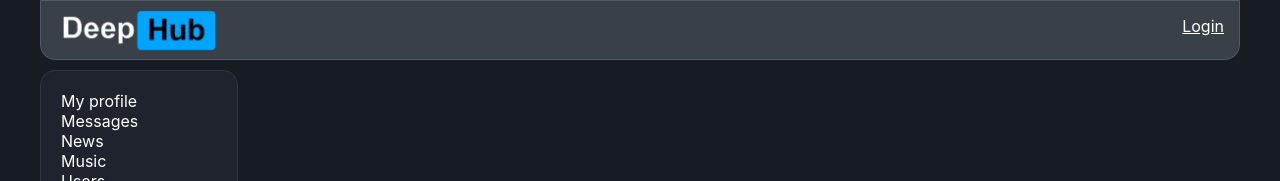
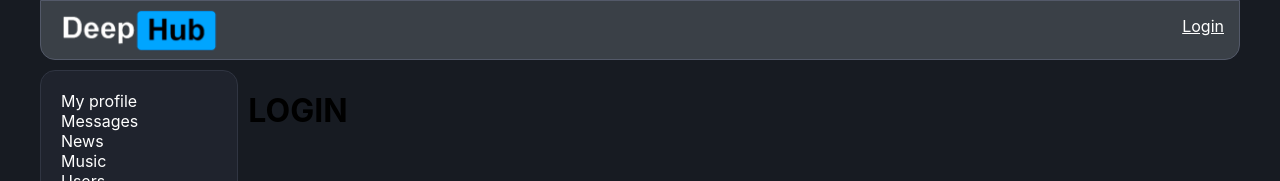
Before and after one commit to hhormax/DeepHub, a React (Create React App) app: page /login in a window 1280 px wide. Shown: the top 181 px of the page. Built offline with nearby package versions, Linux system fonts and the light colour scheme; no server answers.

Commit message:
add navigate component

```diff
--- a/src/App.js
+++ b/src/App.js
@@ -11,6 +11,7 @@
 import ProfileContainer from "./components/Profile/ProfileContainer";
 import MyProfile from "./components/Profile/MyProfile/MyProfile";
 import HeaderContainer from "./components/Header/HeaderContainer";
+import Login from "./components/Login/Login";
 
 const App = (props) => {
   return(
@@ -28,6 +29,7 @@
                 <Route path="/users/*" element={<UsersContainer />}/>
                 <Route path="/settings/*" element={<Settings />}/>
                 <Route path="/friends/*" element={<Friends />}/>
+                <Route path="/login/*" element={<Login />}/>
               </Routes>
             </div>
         </div>
--- a/src/components/Dialogs/Dialogs.jsx
+++ b/src/components/Dialogs/Dialogs.jsx
@@ -2,6 +2,7 @@
 import s from'./Dialogs.module.css';
 import DialogItem from "./DialogItem/DialogItem";
 import Message from "./Message/Message";
+import { Navigate } from "react-router-dom";
 
 const Dialogs = (props) => {
 
@@ -18,6 +19,8 @@
     let body = e.target.value;
     props.updateNewMessageBody(body);
   }
+
+  if(!props.isAuth) return <Navigate to={"/login"} />;
 
   return (
          <div className={s.dialogs}>
--- a/src/components/Dialogs/DialogsContainer.jsx
+++ b/src/components/Dialogs/DialogsContainer.jsx
@@ -6,7 +6,8 @@
 
 let mapStateToProps = (state) => {
   return {
-    dialogsPage: state.dialogsPage
+    dialogsPage: state.dialogsPage,
+    isAuth: state.auth.isAuth
   }
 }
 
--- /dev/null
+++ b/src/components/Login/Login.jsx
@@ -0,0 +1,7 @@
+import React from "react";
+
+const Login = (props) => {
+    return <h1>LOGIN</h1>
+}
+
+export default Login;
--- a/src/components/Profile/MyProfile/MyProfile.jsx
+++ b/src/components/Profile/MyProfile/MyProfile.jsx
@@ -2,8 +2,10 @@
 import s from './MyProfileInfo.module.css';
 import MyProfileInfo from "./MyProfileInfo";
 import MyPostsContainer from "../MyPosts/MyPostsContainer";
+import { Navigate } from "react-router-dom";
 
 const MyProfile = (props) => {
+  if(!props.isAuth) return <Navigate to={"/login"} />
   return (
     <div className={s.content}>
       <MyProfileInfo profile={props.profile}/>
--- a/src/components/Profile/Profile.jsx
+++ b/src/components/Profile/Profile.jsx
@@ -1,6 +1,5 @@
 import React from "react";
 import s from './Profile.module.css';
-import MyPosts from "./MyPosts/MyPosts";
 import ProfileInfo from "./ProfileInfo/ProfileInfo";
 import MyPostsContainer from "./MyPosts/MyPostsContainer";
 
--- a/src/components/Profile/ProfileContainer.jsx
+++ b/src/components/Profile/ProfileContainer.jsx
@@ -2,7 +2,7 @@
 import Profile from "./Profile";
 import { connect } from "react-redux";
 import { getUserProfile } from "../../redux/profile-reducer";
-import { useLocation, useNavigate, useParams } from "react-router-dom";
+import { Navigate, useLocation, useNavigate, useParams } from "react-router-dom";
 
 function withRouter(Component) {
   function ComponentWithRouterProp(props) {
@@ -27,6 +27,8 @@
   }
 
   render(){
+    if(!this.props.isAuth) return <Navigate to={"/login"} />
+
     return (
       <Profile {...this.props} profile={this.props.profile} />
     );
@@ -34,7 +36,8 @@
 };
 
 let mapStateToProps = (state) => ({
-  profile: state.profilePage.profile
+  profile: state.profilePage.profile,
+  isAuth: state.auth.isAuth
 })
 
 export default connect(mapStateToProps, {getUserProfile})(withRouter(ProfileContainer));
```
